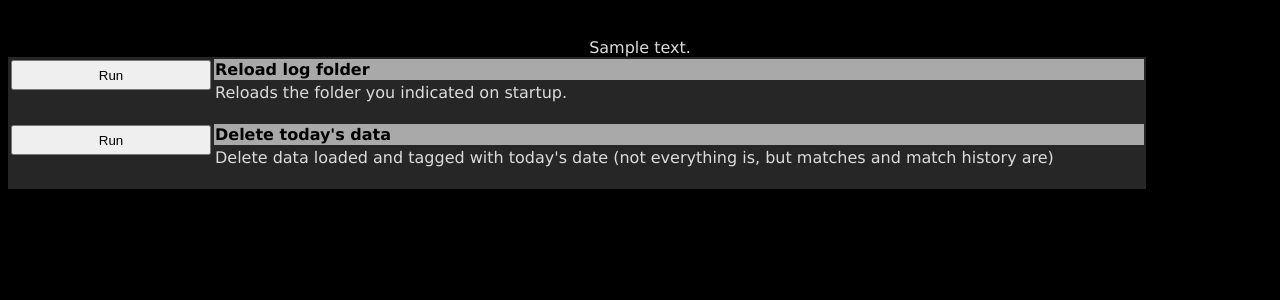
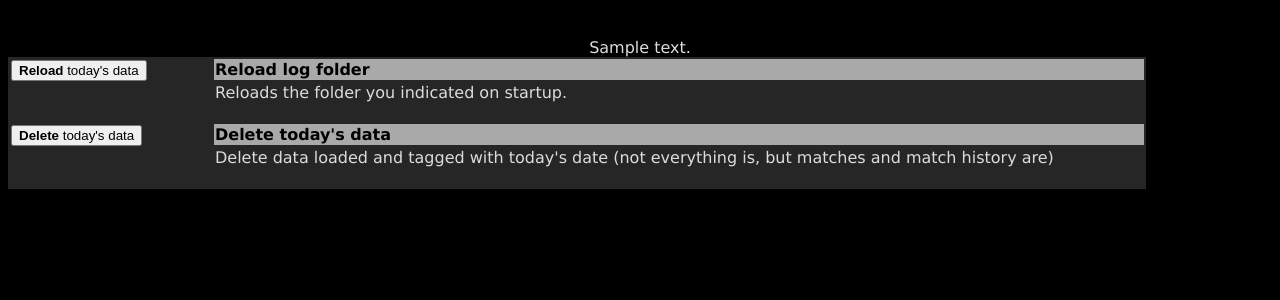
Before and after one commit to AlanFromJapan/MTGA-experiments, a Python web app: template mtganalyzer/templates/settings.html in a window 1280 px wide. Shown: the part 38-338 px from the top of the page. Run offline with Jinja, Linux system fonts and the light colour scheme; the template is opened without the code that fills it: most values are stand-ins (such as "Sample title", 1, 10 or a date in 2020).

Commit message:
Added a confirmation message on the Settings page buttons, and fixed a bug in the decks stats in case a deck had no play history.

```diff
--- a/mtganalyzer/db.py
+++ b/mtganalyzer/db.py
@@ -163,7 +163,7 @@ select d.*,
 (SELECT COUNT(1) FROM MATCH m WHERE m.deck_id = d.deck_id AND m.RESULT = "Victory") as TotalWin,
 (SELECT COUNT(1) FROM MATCH m WHERE m.deck_id = d.deck_id AND m.RESULT = "Defeat") as TotalLoss,
 printf("%d", (SELECT AVG(strftime('%s', m.MATCH_END) - strftime('%s', m.MATCH_START)) FROM MATCH m WHERE m.deck_id = d.deck_id)) as AvgMatchLengthInSec,
-CAST(100.00 * (1.00 * (SELECT COUNT(1) FROM MATCH m WHERE m.deck_id = d.deck_id AND m.RESULT = "Victory")) / (1.00 * (SELECT COUNT(1) FROM MATCH m WHERE m.deck_id = d.deck_id)) as int) as WinRatioPercent
+COALESCE(CAST(100.00 * (1.00 * (SELECT COUNT(1) FROM MATCH m WHERE m.deck_id = d.deck_id AND m.RESULT = "Victory")) / (1.00 * (SELECT COUNT(1) FROM MATCH m WHERE m.deck_id = d.deck_id)) as int), 0) as WinRatioPercent
 
 from DECK d
 WHERE :id IS NULL OR (:id IS NOT NULL AND d.deck_id = :id)
--- a/mtganalyzer/templates/settings.html
+++ b/mtganalyzer/templates/settings.html
@@ -26,10 +26,10 @@
 {% endautoescape %}
 </div>
 
-<form method="post" action="/settings">
+<form id="theForm" method="post" action="/settings">
 <table class="settingsTable">
   <tr>
-    <td rowspan="2" class="settingsButton"><input type="submit" name="reload_btn" value="Run"></td>
+    <td rowspan="2" class="settingsButton"><button type="button" onClick="clickConfirm('reload_btn', 'Run', 'Confirm you want to RELOAD today\'s data?');"> <b>Reload</b> today's data</button></td>
     <td class="settingsTitle">Reload log folder</td>
   </tr>
   <tr>
@@ -40,7 +40,7 @@
   </tr>
 
   <tr>
-    <td rowspan="2" class="settingsButton"><input type="submit" name="delete_today_btn" value="Run"></td>
+    <td rowspan="2" class="settingsButton"><button type="button" onClick="clickConfirm('delete_today_btn', 'Run', 'Confirm you want to DELETE today\'s data?');"> <b>Delete</b> today's data</button></td>
     <td class="settingsTitle">Delete today's data</td>
   </tr>
   <tr>
@@ -54,5 +54,23 @@
 </form>
 
 
+<script type="text/javascript">
+  //Adds a confirmation popup before submitting the form
+function clickConfirm(pname, pvalue, pmessage="Sure ?") {
+  if (confirm(pmessage)){
+    var f = document.getElementById('theForm');
+
+    var hiddenField = document.createElement('input');
+    hiddenField.type = 'hidden';
+    hiddenField.name = pname;
+    hiddenField.value = pvalue;
+
+    f.appendChild(hiddenField);
+    f.submit();
+  }
+
+}
+
+</script>
 
 </body>
```
